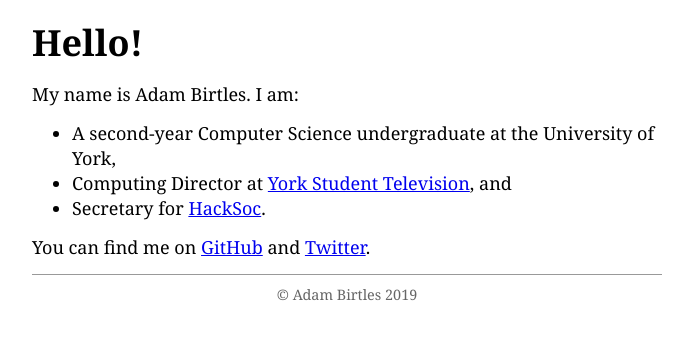
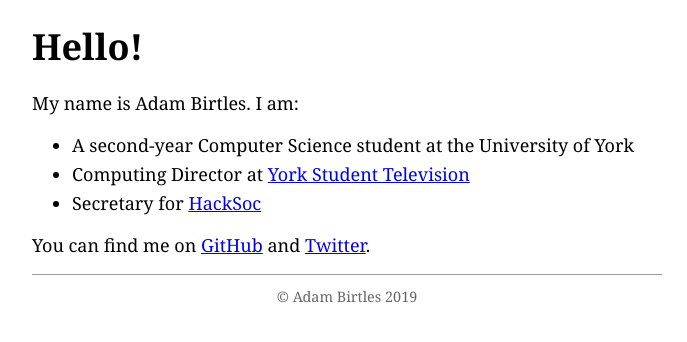
Before and after one commit to adambirtles/adambirtles.com, a Jekyll site: the page built from index.md, in a window 1280 px wide. Shown: the top 342 px of the page, without its empty margins (293-980 px from the left). Built offline with Jekyll 4.4.1, drawn with Linux system fonts in a browser that asks for light colours; our own code applies the rules of GitHub Pages for plain Markdown files.

Commit message:
Aesthetic nitpicks

```diff
--- a/index.md
+++ b/index.md
@@ -5,9 +5,9 @@ title: no
 
 My name is Adam Birtles. I am:
 
-- A second-year Computer Science undergraduate at the University of York,
-- Computing Director at [York Student Television][ystv], and
-- Secretary for [HackSoc][hacksoc].
+- A second-year Computer Science student at the University of York
+- Computing Director at [York Student Television][ystv]
+- Secretary for [HackSoc][hacksoc]
 
 You can find me on [GitHub][github] and [Twitter][twitter].
 
--- a/style.sass
+++ b/style.sass
@@ -6,7 +6,7 @@ html
 
 body
   font-family: "Noto Serif", serif
-  line-height: 1.4
+  line-height: 1.6
   background-color: white
   color: black
   max-width: 35em
```
